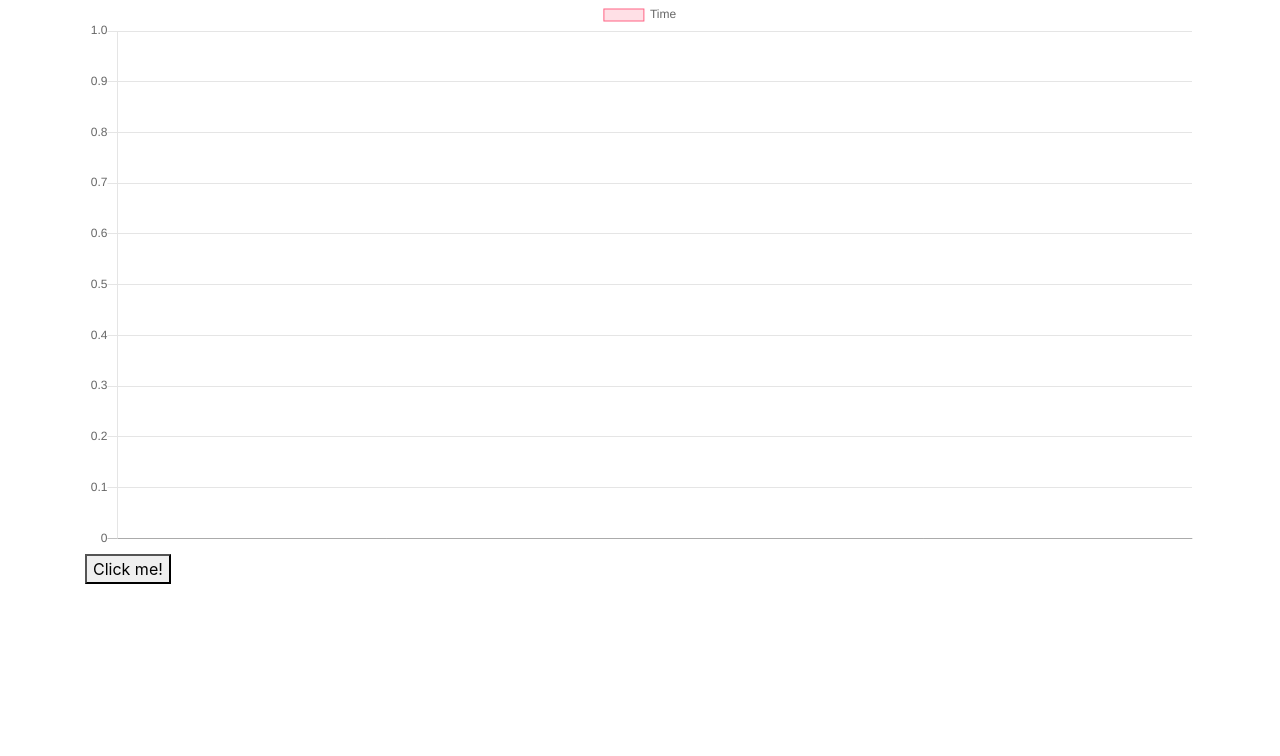
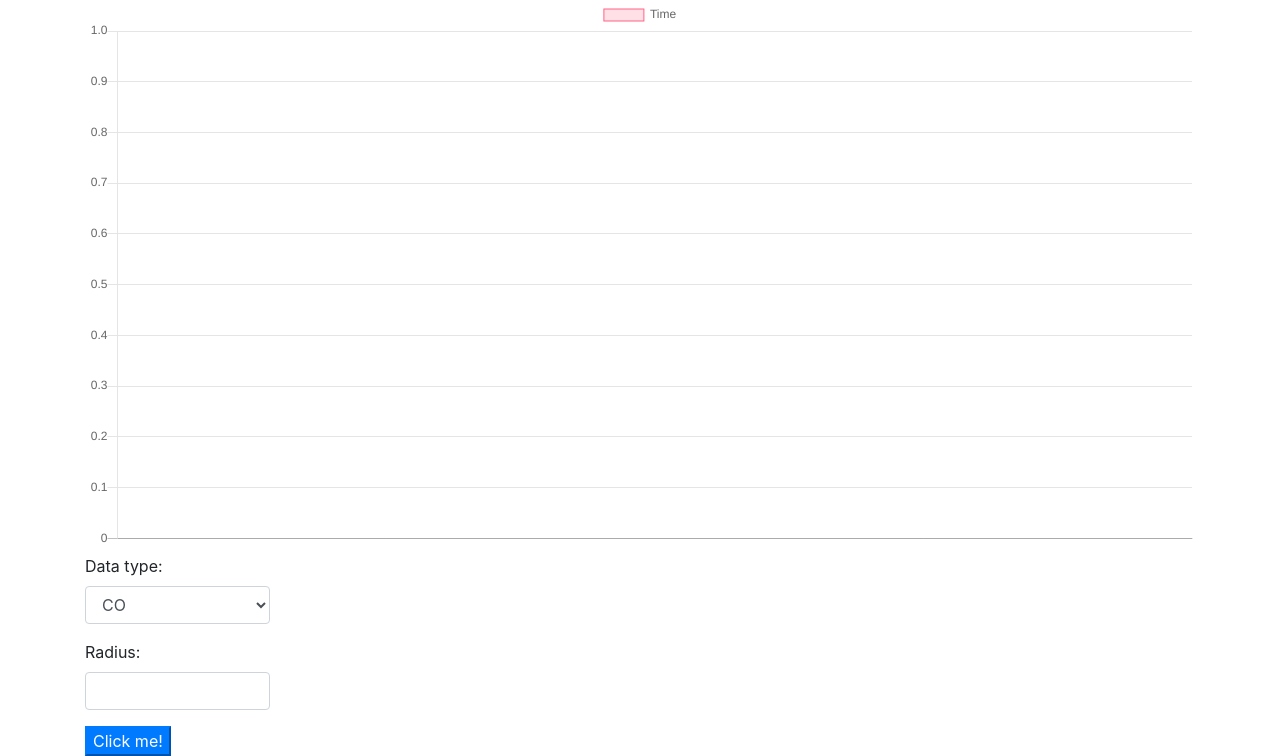
Before and after one commit to OtherRe/Pairly, a Django app: page /charts/ in a window 1280 px wide. Shown: the part 81-837 px from the top of the page. Before the commit the page ends 665 px from the top, so only its background shows below. Run offline with Django 3.2, Linux system fonts and the light colour scheme; parts of the project's set-up code (start-up, migrations or seed data) failed here and were passed over; some libraries are stand-ins or nearby versions.

Commit message:
Added simple AJAX call for data and made simple form for chart

```diff
--- a/Air/charts/urls.py
+++ b/Air/charts/urls.py
@@ -19,4 +19,5 @@ from . import views
 
 urlpatterns = [
     path('', views.charts, name="charts"),
+    path('getData', views.getData, name="getData")
 ]
--- a/Air/charts/views.py
+++ b/Air/charts/views.py
@@ -1,8 +1,13 @@
 from django.shortcuts import render
-from django.http import HttpResponse
-import random
-import django
-import datetime
+from django.http import HttpResponse, JsonResponse
+# from .forms import showDataFrom
 
 def charts(request):
     return render(request, 'charts/charts.html')
+
+def getData(request):
+    data = {
+        'labels': ["Red", "Blue", "Yellow", "Green", "Purple", "Orange"],
+        'values': [12, 19, 3, 5, 2, 4],
+    }
+    return JsonResponse(data)
--- a/Air/devices/forms.py
+++ b/Air/devices/forms.py
@@ -21,7 +21,7 @@ class NewDeviceForm(ModelForm):
 
         try:
             #RSA.importKey(data)
-            a =1
+            pass
         except:
             raise ValidationError("Wrong public key")
 
--- /dev/null
+++ b/Air/static/charts/HttpClient.js
@@ -0,0 +1,36 @@
+var HttpClient = function () {
+    /**
+     *
+     * @param {url to send GET request} aUrl
+     * @param {*} aCallback
+     */
+    this.getJSON = function (aUrl, aCallback) {
+        var anHttpRequest = new XMLHttpRequest();
+        anHttpRequest.onload = function () {
+            // if (anHttpRequest.readyState == 4 && anHttpRequest.status == 200)
+                let data = JSON.parse(anHttpRequest.responseText)
+                aCallback(data);
+        }
+
+        anHttpRequest.open("GET", aUrl, true);
+        anHttpRequest.send(null);
+    }
+
+    this.post = function (aUrl, errorCallback, aCallback, args) {
+        let anHttpRequest = new XMLHttpRequest()
+        anHttpRequest.onload = () => {
+            if (anHttpRequest.readyState == 4 &&
+               (anHttpRequest.status == 200 || anHttpRequest.status == 201))
+                aCallback(anHttpRequest.responseText);
+            else
+                errorCallback(anHttpRequest.responseText)
+        }
+        let formData = new FormData()
+        for (const key of Object.keys(args))
+            formData.append(key, args[key])
+
+        anHttpRequest.open('POST', aUrl)
+
+        anHttpRequest.send(formData)
+    }
+}
--- a/Air/templates/base.html
+++ b/Air/templates/base.html
@@ -54,14 +54,15 @@
 
     <!-- Page Content -->
     <div class="container">
-         {% block body %} {% endblock %}
+         {% block body %}{% endblock %}
     </div>
 
   </div>
-  <script src="https://ajax.googleapis.com/ajax/libs/jquery/3.3.1/jquery.min.js"></script>
-  <script src="https://cdnjs.cloudflare.com/ajax/libs/twitter-bootstrap/4.1.3/js/bootstrap.bundle.min.js"></script>
-  {% block script %} {% endblock %}
-
+  <span>
+    <script src="https://ajax.googleapis.com/ajax/libs/jquery/3.3.1/jquery.min.js"></script>
+    <script src="https://cdnjs.cloudflare.com/ajax/libs/twitter-bootstrap/4.1.3/js/bootstrap.bundle.min.js"></script>
+    {% block script %} {% endblock %}
+  </span>
 </body>
 
 
--- a/Air/templates/charts/charts.html
+++ b/Air/templates/charts/charts.html
@@ -2,7 +2,25 @@
 {% block body %}
 Hello 111
 <canvas id="myChart" width="400" height="200"></canvas>
-<button onclick="makeChart()">Click me!</button>
+
+<form>
+    <input type="hidden" name="longitude" id="id_longitude">
+    <input type="hidden" name="latitude" id="id_latitude">
+
+    <div class="form-group">
+        <label for="id_data_type">Data type:</label>
+        <select class='form-control col-sm-6 col-md-4 col-lg-2' name="data_type" id="id_data_type" required>
+            <option value="CO">CO</option>
+            <option value="PM2.5">PM2.5</option>
+            <option value="PM10">PM10</option>
+        </select>
+    </div>
+    <div class="form-group">
+        <label for="id_radius">Radius:</label>
+        <input class='form-control col-sm-6 col-md-4 col-lg-2' type="number" min="0" name="radius" step="any" required id="id_radius">
+    </div>
+    <button class='btn-primary' onclick="makeChart()">Click me!</button>
+</form>
 
 {% endblock %}
 
@@ -47,13 +65,17 @@ Hello 111
         }
     });
     </script>
+    {% load static %}
+    <script src="{% static 'charts/HttpClient.js' %}"></script>
     <script>
         let i = 0
         function makeChart(){
-            myChart.data.labels =["Red", "Blue", "Yellow", "Green", "Purple", "Orange"];
-            myChart.data.datasets[0].data = [12, 19, 3, 5, 2, i];
-            myChart.update();
-            i += 1;
+            var httpClient = new HttpClient()
+            httpClient.getJSON("{% url 'getData' %}", data => {
+                myChart.data.labels = data.labels;
+                myChart.data.datasets[0].data = data.values;
+                myChart.update();
+            });
         }
     </script>
 {% endblock %}
--- a/requirements.txt
+++ b/requirements.txt
@@ -1,4 +1,3 @@
 django>=2.1.4
 djongo>=1.2.30
 pycrypto>=2.6
-matplotlib
```
Also changed, not shown: Air/charts/forms.py (added, +8 -0 lines).
